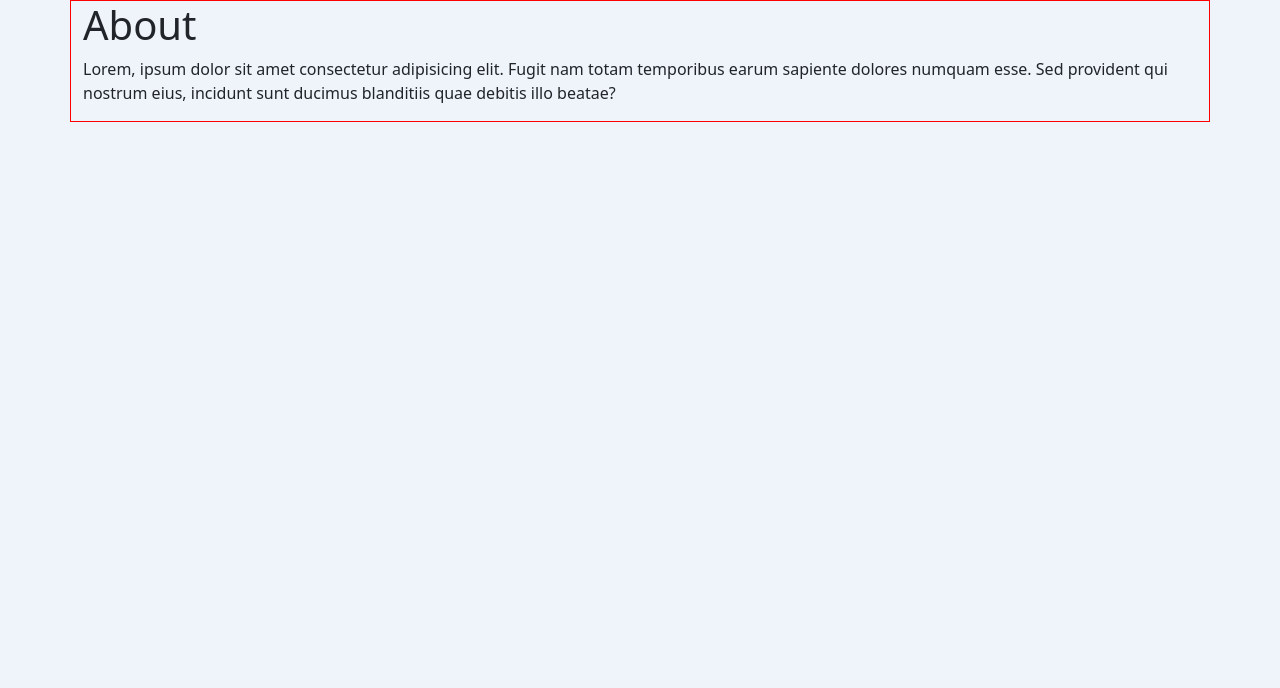
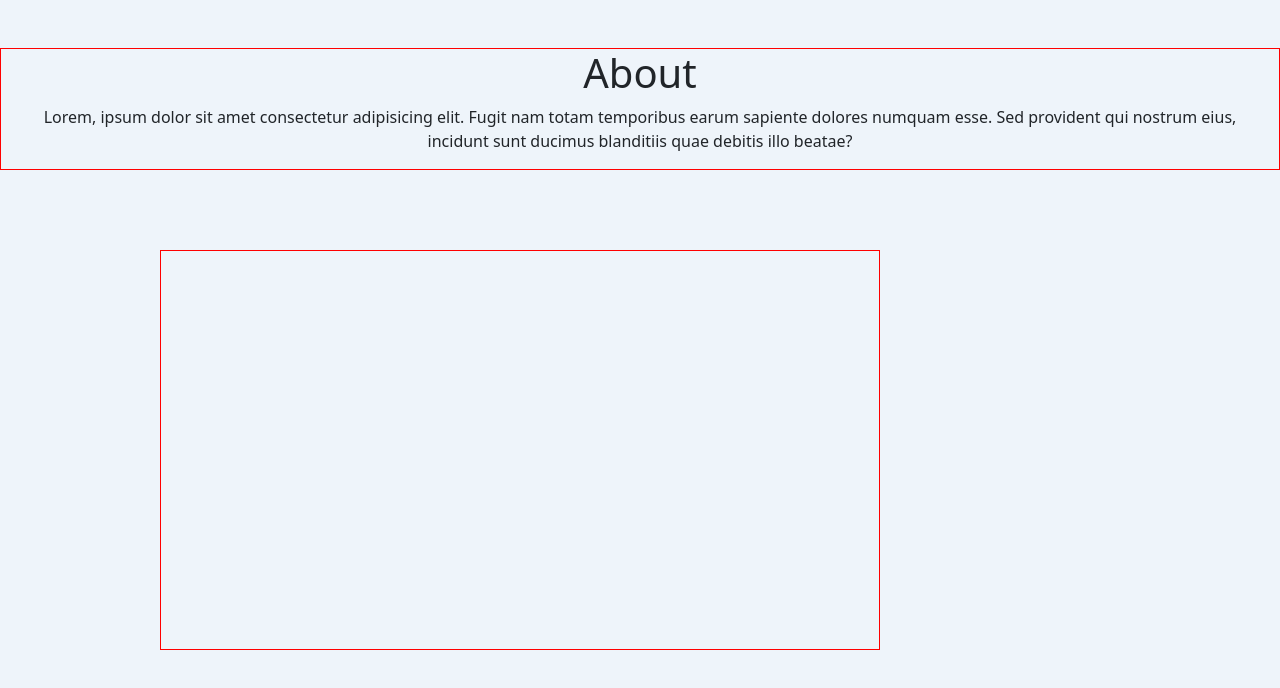
Before and after one commit to samade747/About-Section-By-JavaScript, a plain HTML site: page index.html in a window 1280 px wide. Drawn offline with nearby package versions, Linux system fonts and the light colour scheme.

Commit message:
+51+151+2114

```diff
--- a/index.html
+++ b/index.html
@@ -8,9 +8,9 @@
     <link rel="stylesheet" href="style.css">
 </head>
 <body>
-    <div class="container"  style="border: 1px solid red;">
-        <div class="row d-flex align-items-center justify-content-center">
-            <div class="col">
+    <div class="container-fluid mt-5"  style="border: 1px solid red;">
+        <div class="row justify-content-center">
+            <div class="col text-center ">
 
                     <h1>About</h1>
                     <p>Lorem, ipsum dolor sit amet consectetur adipisicing elit. Fugit nam totam temporibus earum sapiente dolores numquam esse. Sed provident qui nostrum eius, incidunt sunt ducimus blanditiis quae debitis illo beatae?</p>
@@ -19,7 +19,7 @@
         </div>
     </div>
 
-    <div>
+    <div class="col-8" style="border: 1px solid red; height: 25rem; width: 45rem; margin-top: 5rem; margin-left: 10rem;">
 
 
 
--- a/style.css
+++ b/style.css
@@ -10,3 +10,21 @@ body{
     background-color: rgba(238,244,250,255);
     height: 100vh;
 }
+
+.container{
+    display: flex;
+}
+
+
+
+.row{
+    display: flex;
+
+}
+
+.col{
+
+    align-items: center;
+    justify-content: center;
+
+}
```
